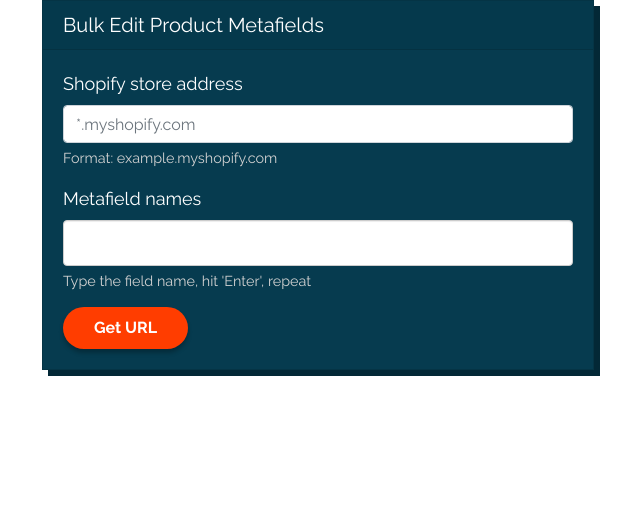
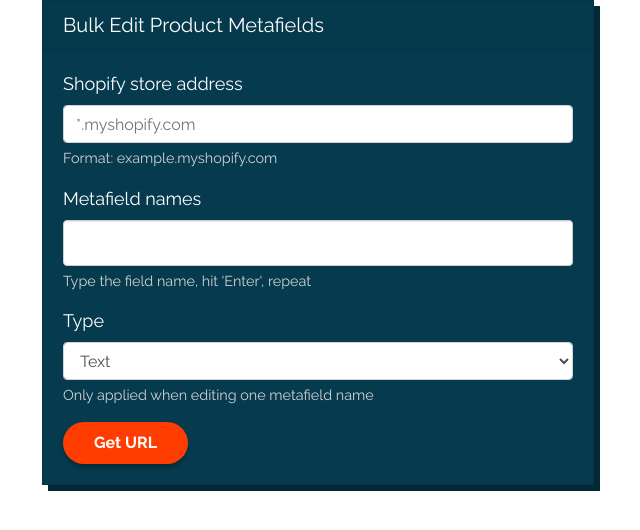
Before and after one commit to FilipposDe/shopify-metafields-url-tool, a plain HTML site: page index.html in a window 1280 px wide. Shown: the whole page, without its empty margins (319-959 px from the left). Drawn offline with nearby package versions, Linux system fonts and the light colour scheme.

Commit message:
add type

```diff
--- a/index.html
+++ b/index.html
@@ -91,6 +91,23 @@
                   />
                   <small class="form-text ">Type the field name, hit 'Enter', repeat</small>
                 </div>
+
+                <div class="mb-3">
+                  <label for="type-input" class="form-label">Type</label>
+                  <select
+                    data-role="typeinput"
+                    class="form-control"
+                    id="type-input"
+                    value="string"
+                  >
+                    <option value="string">Text</option>
+                    <option value="number">Number</option>
+                  </select>
+                  <small class="form-text"
+                    >Only applied when editing one metafield name</small
+                  >
+                </div>
+
             <div class="alert alert-primary d-none" role="alert" id="result-container">
                 Your URL is:<p id="result" class="mt-2"></p><button class="alert-link mr-2 btn btn-link text-white" onclick="clipboardCopy(event)" id="copy">Copy</button> <a class="alert-link btn btn-link text-white" href="#" target="_blank" id="result-link">Visit</a>
             </div>
@@ -131,6 +148,11 @@
             fields = fields.substring(0, fields.length - 1)
             let result = `https://${shop}/admin/bulk?resource_name=Product&edit=${fields}`
 
+            if (tagsArray.length === 1) {
+              const type = document.querySelector("#type-input").value;
+              result += ":" + type;
+            }
+
             document.querySelector( "#result-container" ).classList.remove("d-none")
             document.querySelector( "#result" ).innerHTML = result
             document.querySelector( "#result-link" ).href = result
```
